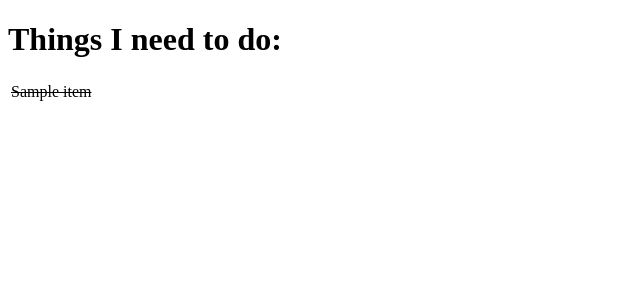
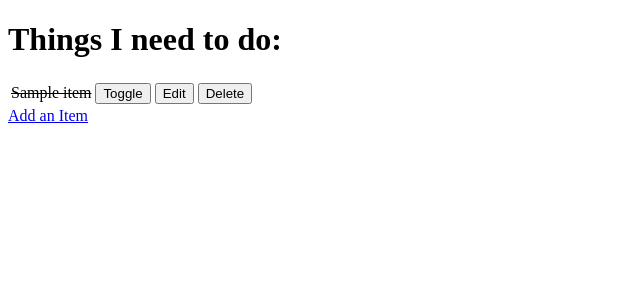
Before and after one commit to vica781/Hello-Django-FSF-vica781, a Django app: page / in a window 1280 px wide. Shown: the top 300 px of the page, without its empty margins (0-640 px from the left). Run offline with Django 3.2, Linux system fonts and the light colour scheme; tables that the repository leaves empty hold one stand-in row (values such as "Sample post").

Commit message:
Add functionality: edit, toggle, delete.

```diff
--- a/django_todo/urls.py
+++ b/django_todo/urls.py
@@ -15,9 +15,13 @@ Including another URLconf
 """
 from django.contrib import admin
 from django.urls import path
-from todo.views import get_todo_list
+from todo import views
 
 urlpatterns = [
     path("admin/", admin.site.urls),
-    path("", get_todo_list, name="get_todo_list"),
+    path("", views.get_todo_list, name="get_todo_list"),
+    path("add", views.add_item, name="add"),
+    path("edit/<item_id>", views.edit_item, name="edit"),
+    path("toggle/<item_id>", views.toggle_item, name="toggle"),
+    path("delete/<item_id>", views.delete_item, name="delete"),
 ]
--- a/todo/templates/todo/todo_list.html
+++ b/todo/templates/todo/todo_list.html
@@ -3,6 +3,7 @@
 <head>
     <meta charset="UTF-8">
     <meta name="viewport" content="width=device-width, initial-scale=1.0">
+    <meta http-equiv="X-UA-Compatible" content="ie=edge">
     <title>Document</title>
 </head>
 <body>
@@ -15,11 +16,26 @@
                 {% else %}
                     <td>{{ item.name }}</td>
                 {% endif %}
+                <td>
+                    <a href="/toggle/{{ item.id }}">
+                        <button>Toggle</button>
+                    </a>
+                </td>
+                <td>
+                    <a href="/edit/{{ item.id }}">
+                        <button>Edit</button>
+                    </a>
+                </td>
+                <td>
+                    <a href="/delete/{{ item.id }}">
+                        <button>Delete</button>
+                    </a>
+                </td>
             </tr>
         {% empty %}
-    <tr><td>You have nothing to do!</td></tr>
+            <tr><td>You have nothing to do.</td></tr>
         {% endfor %}
     </table>
-
+    <a href="/add">Add an Item</a>
 </body>
 </html>
--- a/todo/views.py
+++ b/todo/views.py
@@ -1,10 +1,45 @@
-from django.shortcuts import render
+from django.shortcuts import render, redirect, get_object_or_404
 from .models import Item
-
-# Create your views here.
+from .forms import ItemForm
 
 
 def get_todo_list(request):
     items = Item.objects.all()
     context = {"items": items}
     return render(request, "todo/todo_list.html", context)
+
+
+def add_item(request):
+    if request.method == "POST":
+        form = ItemForm(request.POST)
+        if form.is_valid():
+            form.save()
+            return redirect("get_todo_list")
+    form = ItemForm()
+    context = {"form": form}
+    return render(request, "todo/add_item.html", context)
+
+
+def edit_item(request, item_id):
+    item = get_object_or_404(Item, id=item_id)
+    if request.method == "POST":
+        form = ItemForm(request.POST, instance=item)
+        if form.is_valid():
+            form.save()
+            return redirect("get_todo_list")
+    form = ItemForm(instance=item)
+    context = {"form": form}
+    return render(request, "todo/edit_item.html", context)
+
+
+def toggle_item(request, item_id):
+    item = get_object_or_404(Item, id=item_id)
+    item.done = not item.done
+    item.save()
+    return redirect("get_todo_list")
+
+
+def delete_item(request, item_id):
+    item = get_object_or_404(Item, id=item_id)
+    item.delete()
+    return redirect("get_todo_list")
```
Also changed, not shown: todo/forms.py (added, +8 -0 lines), todo/templates/todo/add_item.html (added, +21 -0 lines), todo/templates/todo/edit_item.html (added, +21 -0 lines). Lines whose indentation alone changed are shown as unchanged.
